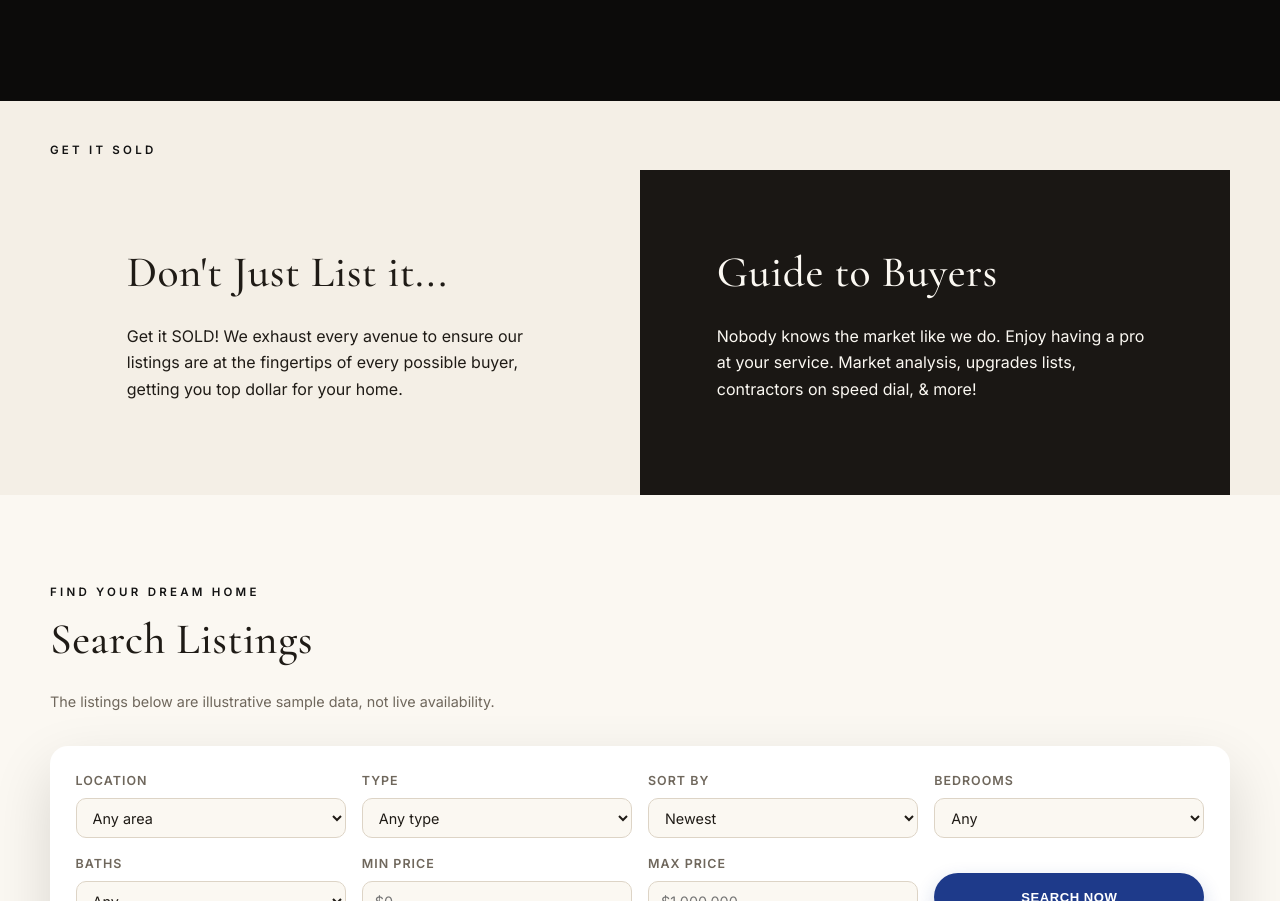
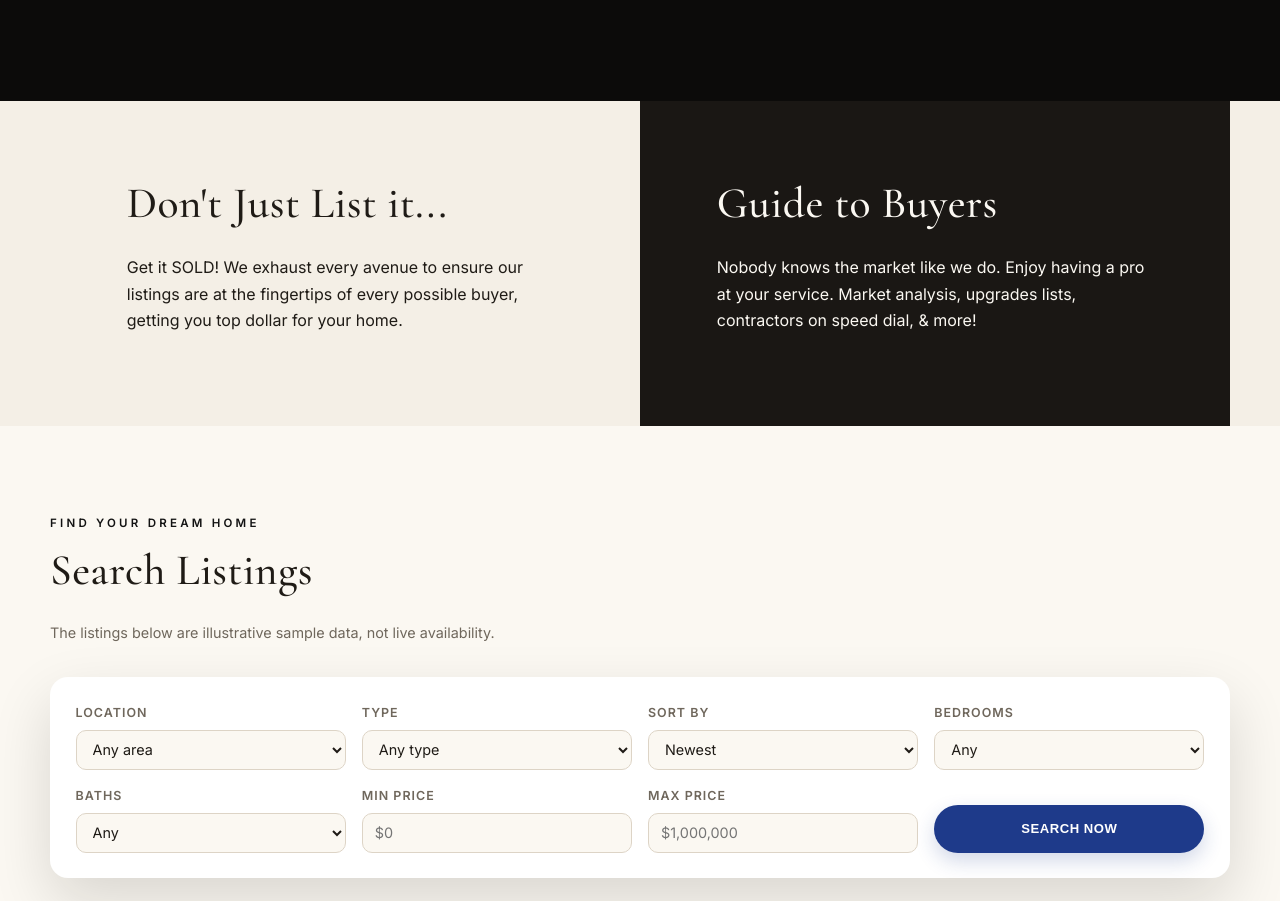
Before and after one commit to D3nzx/marci-metzger-realty-website, a plain HTML site: page index.html in a window 1280 px wide. Shown: the part 1047-1948 px from the top of the page. Drawn offline with nearby package versions, Linux system fonts and the light colour scheme.

Commit message:
Remove Get It Sold section label

```diff
--- a/index.html
+++ b/index.html
@@ -93,9 +93,6 @@
 
       <section class="pillars" id="move">
         <div class="section-inner">
-          <div class="pillars__heading">
-            <p class="eyebrow">GET IT SOLD</p>
-          </div>
           <div class="pillars__grid">
             <article class="pillar-card">
               <h2>Don't Just List it...</h2>
```
